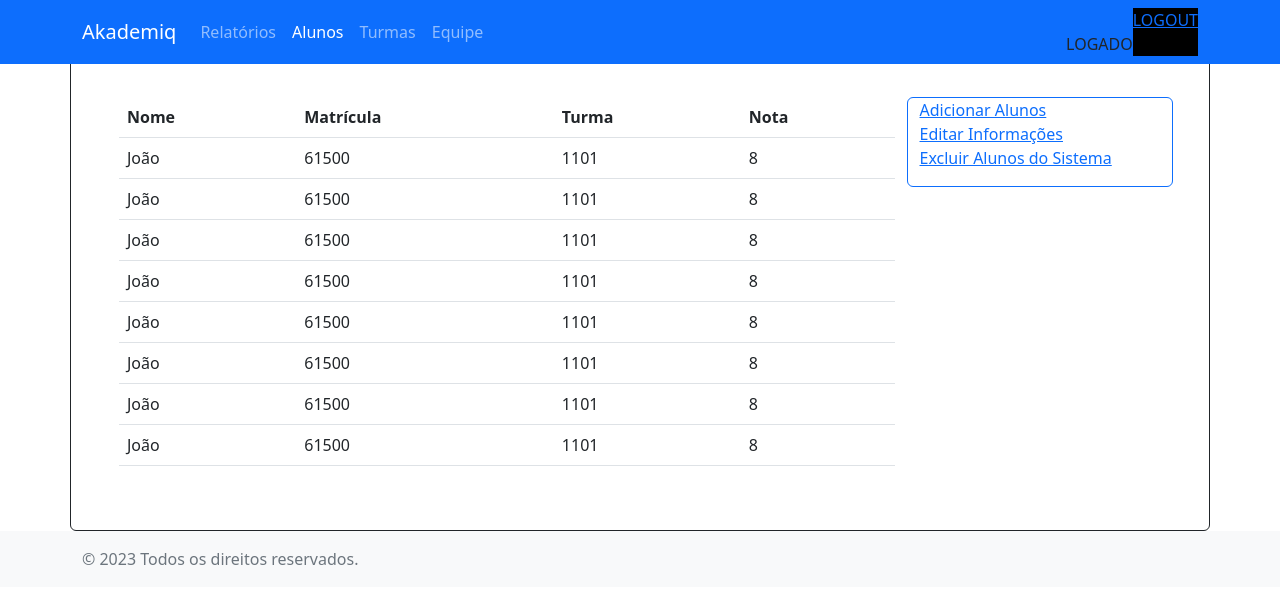
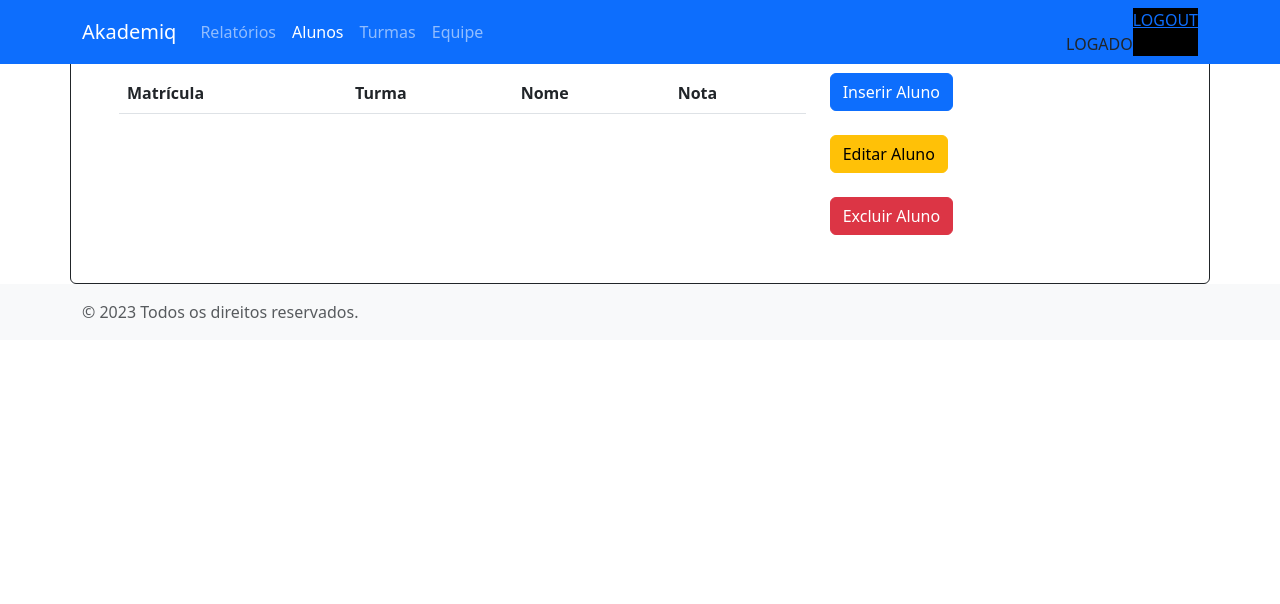
Before and after one commit to Sistemas-Internet-2-FURG/Michel-Larrosa-61635, a Python web app: template Avaliações/Trabalhos/trabalho1-crud/app/templates/alunos.html in a window 1280 px wide. Shown: the top 604 px of the page. Run offline with Jinja, Linux system fonts and the light colour scheme; the template is opened without the code that fills it, so the values that code supplies are empty.

Commit message:
Formato API verão 01
Primeira versão do projeto em formato API

```diff
--- a/Avaliações/Trabalhos/trabalho1-crud/app/run.py
+++ b/Avaliações/Trabalhos/trabalho1-crud/app/run.py
@@ -1,11 +1,9 @@
 from app import create_app
+
 import logging
-
-
-app = create_app()
-
 # Configuração básica do logging
 logging.basicConfig(level=logging.DEBUG)  # Configura o nível do log para DEBUG
 
+app = create_app()
 if __name__ == '__main__':
     app.run(debug=True)
--- a/Avaliações/Trabalhos/trabalho1-crud/app/templates/alunos.html
+++ b/Avaliações/Trabalhos/trabalho1-crud/app/templates/alunos.html
@@ -4,8 +4,13 @@
     <meta charset="UTF-8">
     <meta name="viewport" content="width=device-width, initial-scale=1.0">
     <title>Akademiq</title>
-    <link rel="stylesheet" href="https://cdn.jsdelivr.net/npm/bootstrap@5.2.3/dist/css/bootstrap.min.css">
-    <link rel="stylesheet" href="static/style.css">
+    <link rel="shortcut icon" href="{{ request.host_url }}static/favicon.ico">
+    <link rel="stylesheet" href="https://cdn.jsdelivr.net/npm/bootstrap@5.3.0/dist/css/bootstrap.min.css">
+<!--     <link rel="stylesheet" href="https://cdn.jsdelivr.net/npm/bootstrap@5.2.3/dist/css/bootstrap.min.css"> -->
+    <link rel="stylesheet" href="{{ request.host_url }}static/style.css">
+    <script src="https://cdn.jsdelivr.net/npm/bootstrap@5.3.0/dist/js/bootstrap.bundle.min.js"></script>
+    <script src="{{ request.host_url }}static/main.js"></script>
+
 </head>
 <body>
     <nav class="navbar navbar-expand-lg navbar-dark bg-primary fixed-top">
@@ -51,107 +56,157 @@
     {% endif %}
     {% endwith %}
 
-    <div class="container mt-5 p-5 border border-dark rounded">
+    <div class="container mt-4 p-5 border border-dark rounded">
         <div class="row">
-            <div class="col">
-                <table class="table">
+            <!-- Tabela de Alunos -->
+            <div class="col-md-8">
+                <table class="table table-striped">
                     <thead>
                         <tr>
-                            <th>Nome</th>
                             <th>Matrícula</th>
                             <th>Turma</th>
+                            <th>Nome</th>
                             <th>Nota</th>
                         </tr>
                     </thead>
-                    <tbody>
-                        <tr>
-                            <td>João</td>
-                            <td>61500</td>
-                            <td>1101</td>
-                            <td>8</td>
-                        </tr>
-                        <tr>
-                            <td>João</td>
-                            <td>61500</td>
-                            <td>1101</td>
-                            <td>8</td>
-                        </tr>
-                        <tr>
-                            <td>João</td>
-                            <td>61500</td>
-                            <td>1101</td>
-                            <td>8</td>
-                        </tr>
-                        <tr>
-                            <td>João</td>
-                            <td>61500</td>
-                            <td>1101</td>
-                            <td>8</td>
-                        </tr>
-                        <tr>
-                            <td>João</td>
-                            <td>61500</td>
-                            <td>1101</td>
-                            <td>8</td>
-                        </tr>
-                        <tr>
-                            <td>João</td>
-                            <td>61500</td>
-                            <td>1101</td>
-                            <td>8</td>
-                        </tr>
-                        <tr>
-                            <td>João</td>
-                            <td>61500</td>
-                            <td>1101</td>
-                            <td>8</td>
-                        </tr>
-                        <tr>
-                            <td>João</td>
-                            <td>61500</td>
-                            <td>1101</td>
-                            <td>8</td>
-                        </tr>
+                    <tbody id="alunos-table-body">
+                        <!-- Dados dos alunos serão inseridos aqui via JavaScript -->
                     </tbody>
                 </table>
             </div>
-            <div class="col-3">
-                <div class="row">
-                    <!--<div class="col border border-success rounded">
-                        <form>
+
+            <!-- Links para abrir os Modais -->
+            <div class="col-md-4">
+                <a href="#" class="btn btn-primary" data-bs-toggle="modal" data-bs-target="#inserirModal">Inserir Aluno</a><br><br>
+                <a href="#" class="btn btn-warning" data-bs-toggle="modal" data-bs-target="#editarModal">Editar Aluno</a><br><br>
+                <a href="#" class="btn btn-danger" data-bs-toggle="modal" data-bs-target="#excluirModal">Excluir Aluno</a>
+            </div>
+        </div>
+    </div>
+    <!-- Modal Inserir Aluno -->
+
+    <div class="modal fade" id="inserirModal" tabindex="-1" aria-labelledby="inserirModalLabel" aria-hidden="true">
+        <div class="modal-dialog">
+            <div class="modal-content">
+                <div class="modal-header">
+                    <h5 class="modal-title" id="inserirModalLabel">Inserir Aluno</h5>
+                    <button type="button" class="btn-close" data-bs-dismiss="modal" aria-label="Close"></button>
+                </div>
+                <div class="modal-body">
+                    <form id="inserir-form">
                         <div class="mb-3">
-                              <label for="nome" class="form-label">Nome</label>
-                              <input type="text" class="form-control" id="nome" placeholder="Digite seu nome">
-                          </div>
-                          <div class="mb-3">
-
                             <label for="matricula" class="form-label">Matrícula</label>
-                              <input type="text" class="form-control" id="matricula"
-              placeholder="Digite sua matrícula">
+                            <input type="text" class="form-control" id="matricula" required>
                         </div>
                         <div class="mb-3">
                             <label for="turma" class="form-label">Turma</label>
-                              <input type="text" class="form-control" id="turma" placeholder="Digite sua turma">
+                            <input type="text" class="form-control" id="turma" required>
+                        </div>
+                        <div class="mb-3">
+                            <label for="nome" class="form-label">Nome</label>
+                            <input type="text" class="form-control" id="nome" required>
                         </div>
                         <div class="mb-3">
                             <label for="nota" class="form-label">Nota</label>
-                              <input type="number" class="form-control" id="nota" placeholder="Digite sua nota">
+                            <input type="number" class="form-control" id="nota" required>
                         </div>
-                          <button type="submit" class="btn btn-primary">Enviar</button>
+                        <button type="submit" class="btn btn-primary">Salvar</button>
                     </form>
-                    </div>-->
-                    <div class="col border border-primary rounded">
-                        <ul class="list-unstyled">
-                            <li><a href="#">Adicionar Alunos</a></li>
-                            <li><a href="#">Editar Informações</a></li>
-                            <li><a href="#">Excluir Alunos do Sistema</a></li>
-                        </ul>
-
                 </div>
             </div>
         </div>
     </div>
+
+
+    <!--  Modal Editar Aluno (semelhante ao modal de inserir, mas com dados preexistentes) -->
+    <!--
+    <div class="modal fade" id="editarModal" tabindex="-1" aria-labelledby="inserirModalLabel" aria-hidden="true">
+        <div class="modal-dialog">
+            <div class="modal-content">
+                <div class="modal-header">
+                    <h5 class="modal-title" id="inserirModalLabel">Inserir Aluno</h5>
+                    <button type="button" class="btn-close" data-bs-dismiss="modal" aria-label="Close"></button>
                 </div>
+                <div class="modal-body">
+                    <form id="inserir-form">
+                        <div class="mb-3">
+                            <label for="matricula" class="form-label">Matrícula</label>
+                            <input type="text" class="form-control" id="matricula" required>
+                        </div>
+                        <div class="mb-3">
+                            <label for="turma" class="form-label">Turma</label>
+                            <input type="text" class="form-control" id="turma" required>
+                        </div>
+                        <div class="mb-3">
+                            <label for="nome" class="form-label">Nome</label>
+                            <input type="text" class="form-control" id="nome" required>
+                        </div>
+                        <div class="mb-3">
+                            <label for="nota" class="form-label">Nota</label>
+                            <input type="number" class="form-control" id="nota" required>
+                        </div>
+                        <button type="submit" class="btn btn-primary">Salvar</button>
+                    </form>
+                </div>
+            </div>
+        </div>
+    </div>-->
+
+    <!-- Modal para Inserir/Editar Aluno -->
+    <div class="modal fade" id="modalAlunoEditar" tabindex="-1" aria-labelledby="modalAlunoLabel" aria-hidden="true">
+    <div class="modal-dialog">
+        <div class="modal-content">
+        <div class="modal-header">
+            <h5 class="modal-title" id="modalAlunoLabel">Editar Aluno</h5>
+            <button type="button" class="btn-close" data-bs-dismiss="modal" aria-label="Close"></button>
+        </div>
+        <div class="modal-body">
+            <form id="form-editar-aluno">
+            <input type="hidden" id="matricula" name="matricula">
+            <div class="mb-3">
+                <label for="turma" class="form-label">Turma</label>
+                <input type="text" class="form-control" id="turma" name="turma" required>
+            </div>
+            <div class="mb-3">
+                <label for="nome" class="form-label">Nome</label>
+                <input type="text" class="form-control" id="nome" name="nome" required>
+            </div>
+            <div class="mb-3">
+                <label for="nota" class="form-label">Nota</label>
+                <input type="number" class="form-control" id="nota" name="nota" required>
+            </div>
+            <button type="submit" class="btn btn-primary">Salvar</button>
+            </form>
+        </div>
+        </div>
+    </div>
+    </div>
+
+    <!-- Modal Excluir Aluno (para confirmar exclusão) -->
+    <!-- Modal para Excluir Aluno -->
+    <div class="modal fade" id="modalAlunoExcluir" tabindex="-1" aria-labelledby="modalExcluirLabel" aria-hidden="true">
+    <div class="modal-dialog">
+        <div class="modal-content">
+        <div class="modal-header">
+            <h5 class="modal-title" id="modalExcluirLabel">Excluir Aluno</h5>
+            <button type="button" class="btn-close" data-bs-dismiss="modal" aria-label="Close"></button>
+        </div>
+        <div class="modal-body">
+            Tem certeza de que deseja excluir este aluno?
+            <form id="form-excluir-aluno">
+            <input type="hidden" id="matricula-excluir" name="matricula-excluir">
+            </form>
+        </div>
+        <div class="modal-footer">
+            <button type="button" class="btn btn-secondary" data-bs-dismiss="modal">Cancelar</button>
+            <button type="button" class="btn btn-danger" onclick="excluirAluno()">Excluir</button>
+        </div>
+        </div>
+    </div>
+    </div>
+
+
+
 
     <footer class="footer mt-auto py-3 bg-light">
         <div class="container">
@@ -159,6 +214,8 @@
         </div>
     </footer>
 
-    <script src="https://cdn.jsdelivr.net/npm/bootstrap@5.2.3/dist/js/bootstrap.bundle.min.js"></script>
+<!--     <script src="https://cdn.jsdelivr.net/npm/bootstrap@5.2.3/dist/js/bootstrap.bundle.min.js"></script> -->
 </body>
+
+
 </html>
```
Also changed, not shown: Avaliações/Trabalhos/trabalho1-crud/app/__init__.py (+16 -7 lines), Avaliações/Trabalhos/trabalho1-crud/app/auth.py (deleted, +0 -50 lines), Avaliações/Trabalhos/trabalho1-crud/app/models.py (+97 -39 lines), Avaliações/Trabalhos/trabalho1-crud/app/routes.py (deleted, +0 -111 lines), Avaliações/Trabalhos/trabalho1-crud/storage/acl.db. Lines whose indentation alone changed are shown as unchanged.
